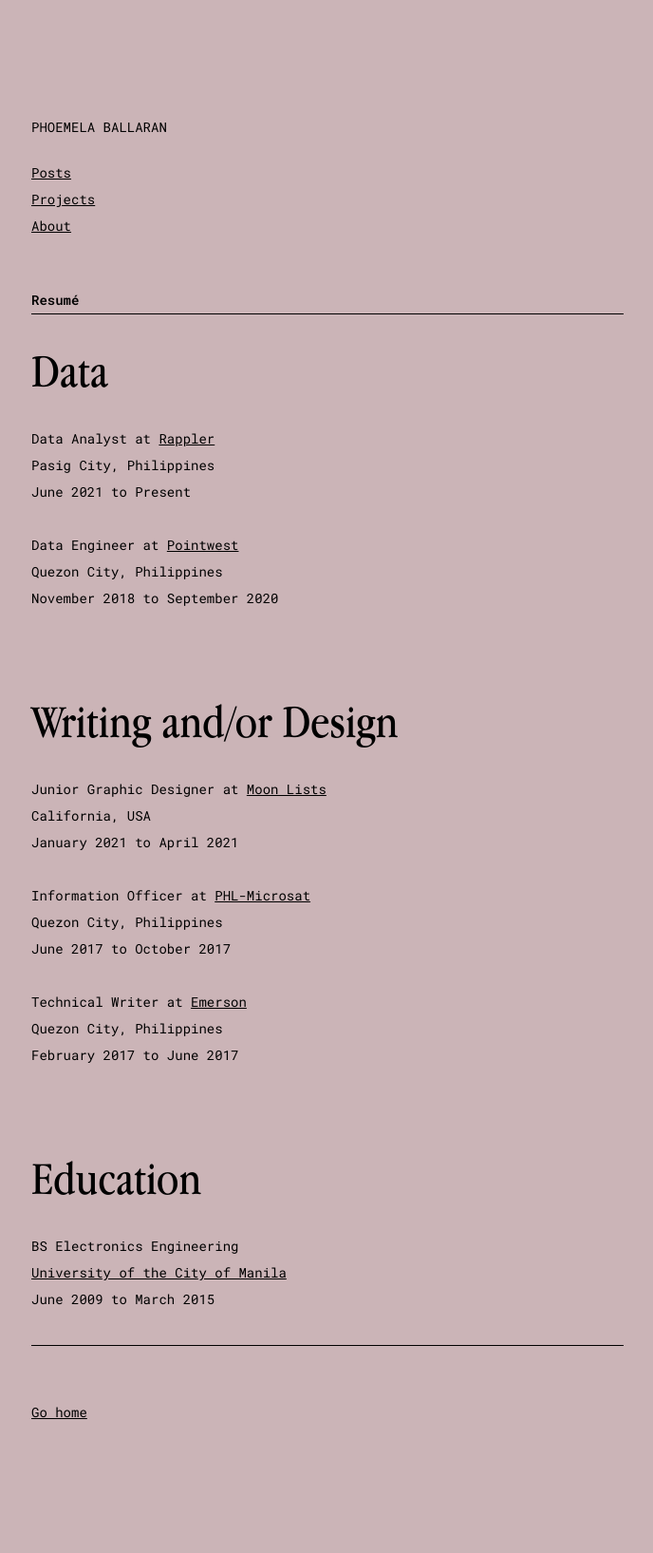
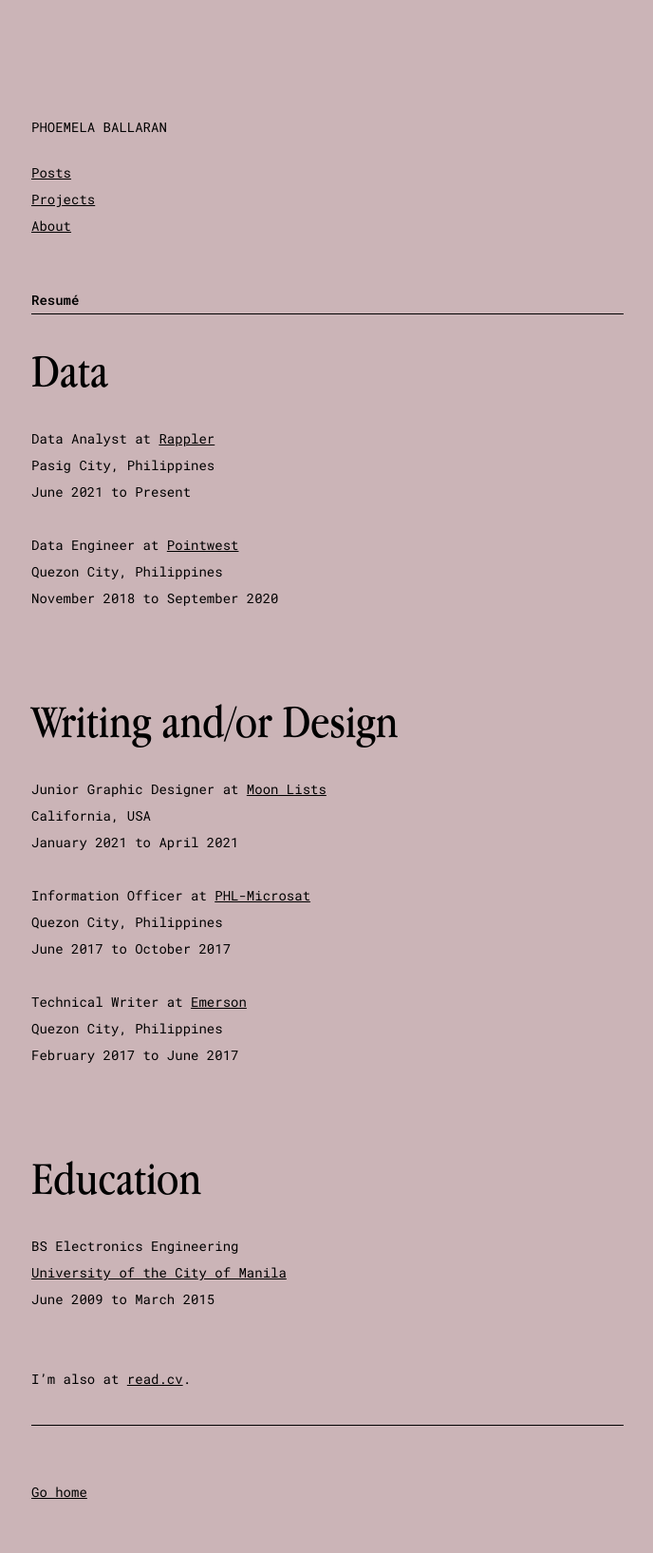
Before and after one commit to comoballar/phoemelaballaran.github.io, a Jekyll site: the page built from resume.md, in a window 1280 px wide. Shown: the whole page at 95% size, without its empty margins (87-775 px from the left). Built offline with Jekyll 4.4.1, drawn with Linux system fonts in a browser that asks for light colours; before the commit the page ends 1551 px from its top, so only the background shows below that.

Commit message:
Update resume.md

```diff
--- a/resume.md
+++ b/resume.md
@@ -29,3 +29,5 @@ Junior Graphic Designer at <a href="https://moonlists.com" target="_blank">Moon
 BS Electronics Engineering
 <br><a href="https://plm.edu.ph" target="_blank">University of the City of Manila</a>
 <br>June 2009 to March 2015
+<br><br>
+<br>I'm also at <a href="https://read.cv/phoemelaballaran" target="_blank">read.cv</a>.
```
